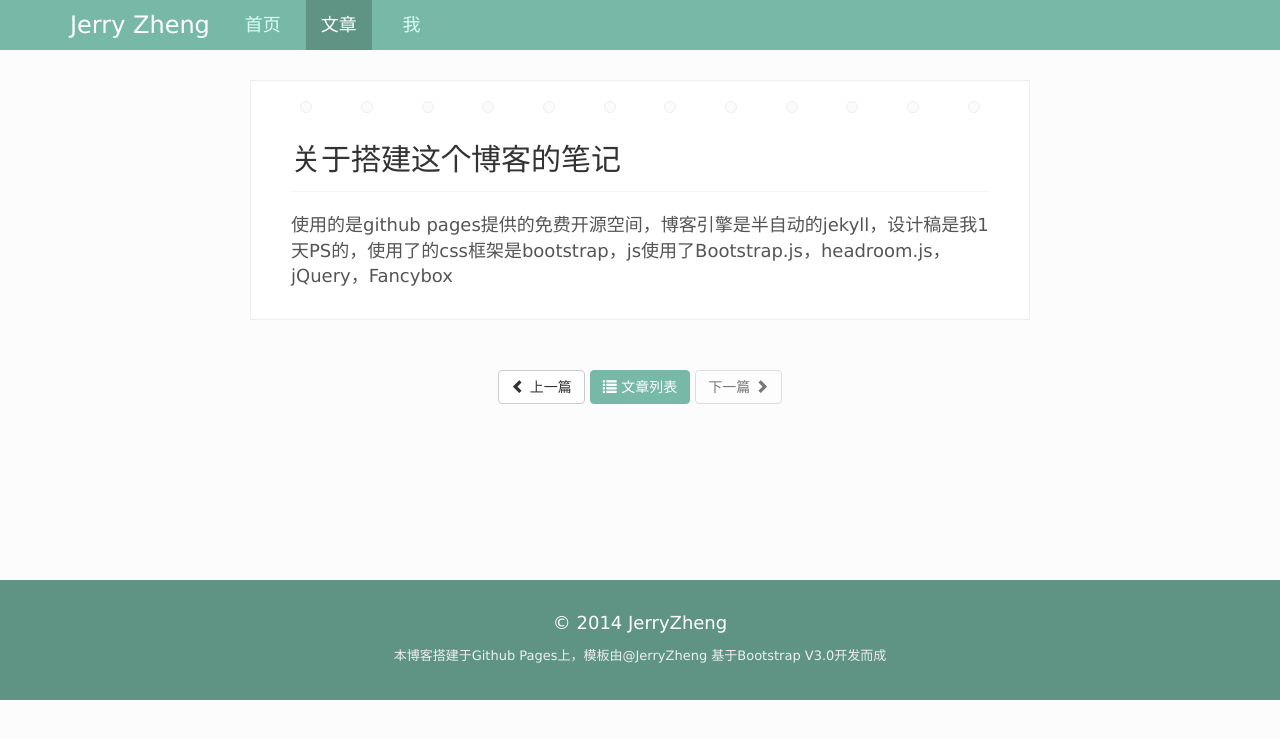
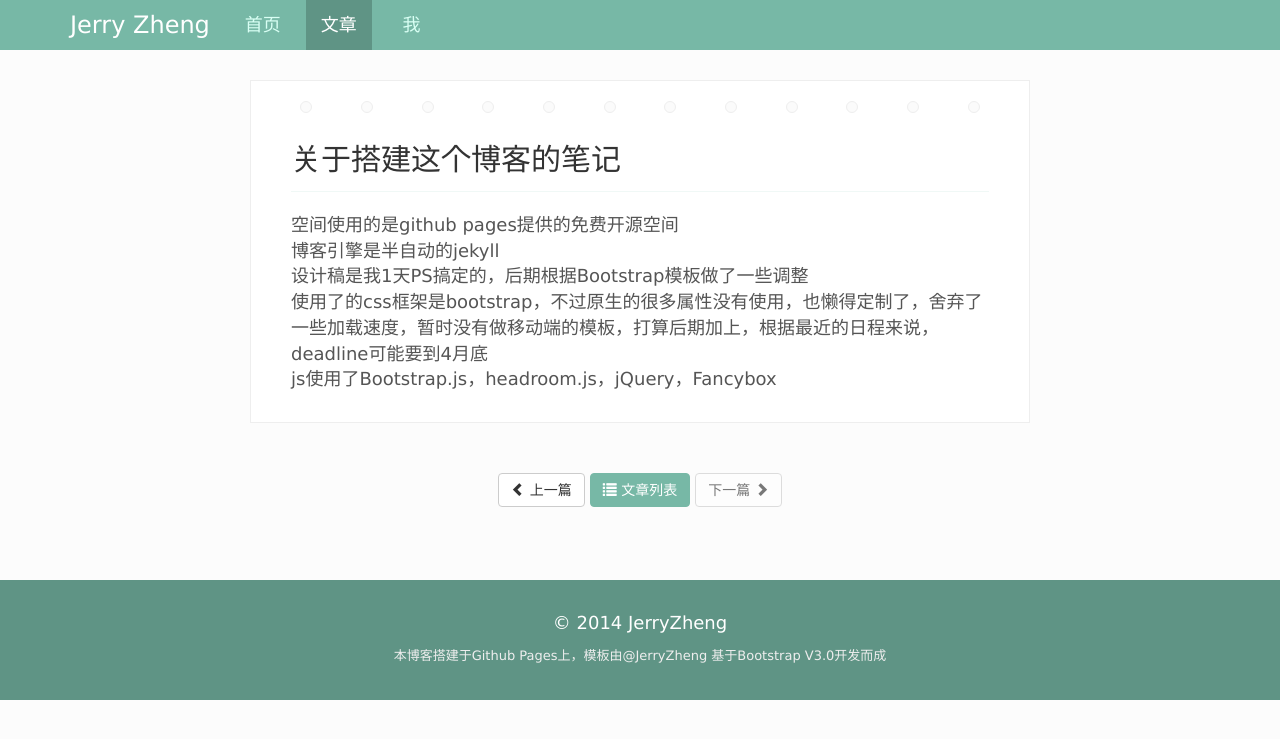
Before and after one commit to PMJerryZheng/myblog, a Jekyll site: the page built from _posts/2014-03-26-jekyll.html, in a window 1280 px wide. Shown: the top 739 px of the page. Built offline with Jekyll 4.4.1, drawn with Linux system fonts in a browser that asks for light colours; nearby versions of some CDN libraries.

Commit message:
change 34

```diff
--- a/_posts/2014-03-26-jekyll.html
+++ b/_posts/2014-03-26-jekyll.html
@@ -4,4 +4,4 @@ title: 关于搭建这个博客的笔记
 category: Web前端
 permalink: /talk-about-jekyll.html
 ---
-<p>使用的是github pages提供的免费开源空间，博客引擎是半自动的jekyll，设计稿是我1天PS的，使用了的css框架是bootstrap，js使用了Bootstrap.js，headroom.js，jQuery，Fancybox</p>
+<p>空间使用的是github pages提供的免费开源空间<br>博客引擎是半自动的jekyll<br>设计稿是我1天PS搞定的，后期根据Bootstrap模板做了一些调整<br>使用了的css框架是bootstrap，不过原生的很多属性没有使用，也懒得定制了，舍弃了一些加载速度，暂时没有做移动端的模板，打算后期加上，根据最近的日程来说，deadline可能要到4月底<br>js使用了Bootstrap.js，headroom.js，jQuery，Fancybox</p>
```
